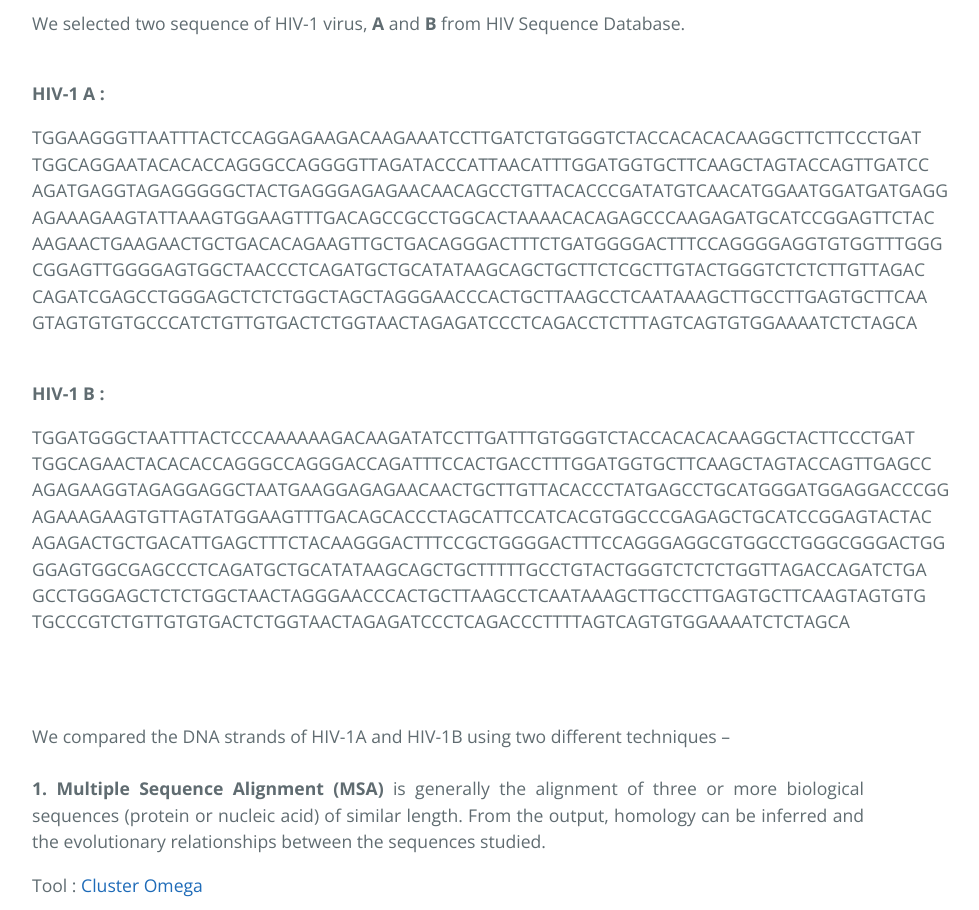
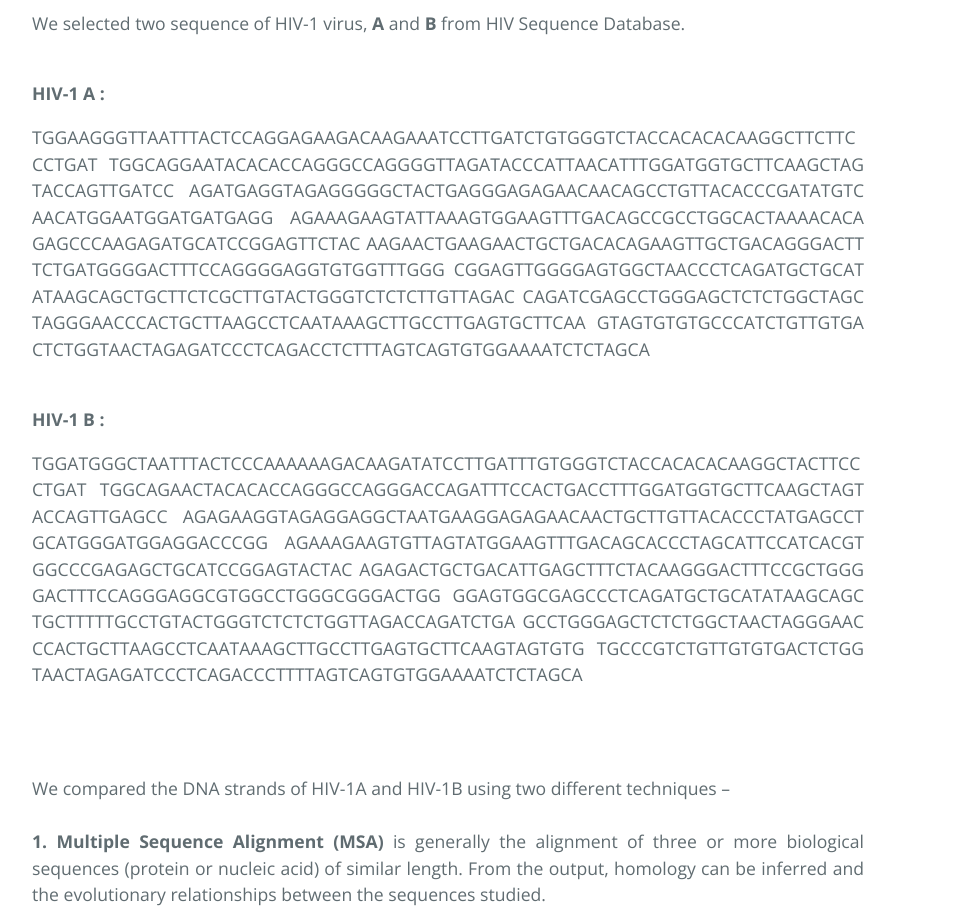
Before and after one commit to computational-bio/computational-bio.github.io, a plain HTML site: page index.html in a window 1280 px wide. Shown: the part 1220-2130 px from the top of the page, without its empty margins (192-1171 px from the left). Drawn offline with nearby package versions, Linux system fonts and the light colour scheme.

Commit message:
changing CSS for DNAs

```diff
--- a/index.html
+++ b/index.html
@@ -77,7 +77,7 @@
 
     <br>
     <b>HIV-1 A :</b>
-    <p class="text-style">
+    <p class="hiv-sequence">
         TGGAAGGGTTAATTTACTCCAGGAGAAGACAAGAAATCCTTGATCTGTGGGTCTACCACACACAAGGCTTCTTCCCTGAT
 
         TGGCAGGAATACACACCAGGGCCAGGGGTTAGATACCCATTAACATTTGGATGGTGCTTCAAGCTAGTACCAGTTGATCC
@@ -98,7 +98,7 @@
     <br>
 
     <b>HIV-1 B :</b>
-    <p class="text-style">
+    <p class="hiv-sequence">
         TGGATGGGCTAATTTACTCCCAAAAAAGACAAGATATCCTTGATTTGTGGGTCTACCACACACAAGGCTACTTCCCTGAT
 
         TGGCAGAACTACACACCAGGGCCAGGGACCAGATTTCCACTGACCTTTGGATGGTGCTTCAAGCTAGTACCAGTTGAGCC
@@ -204,7 +204,7 @@
         <strong>Bibliography</strong>
     </h1>
 
-    <ul>
+    <ul class="hiv-sequence">
         <li>Sequence Alignment in HIV Computational Analysis [
             http://www.hiv.lanl.gov/content/sequence/HIV/COMPENDIUM/2006_7/abecasis.pdf ]
         </li>
--- a/stylesheets/stylesheet.css
+++ b/stylesheets/stylesheet.css
@@ -369,3 +369,9 @@ a:hover {
 .text-bold-style {
     text-align: left;
 }
+
+.hiv-sequence {
+    text-align: justify;
+    text-justify: inter-word;
+    word-break: break-all;
+}
```
